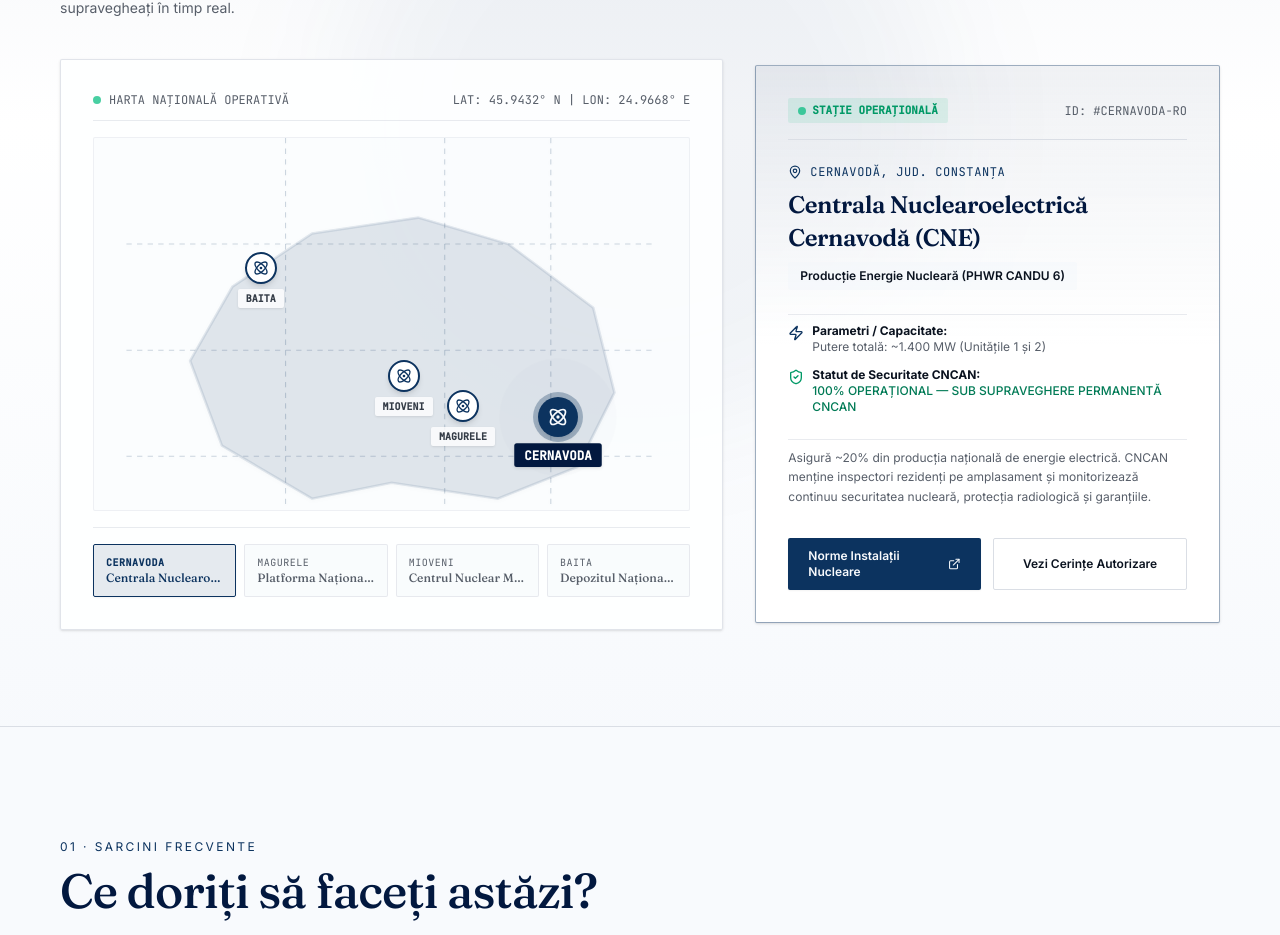
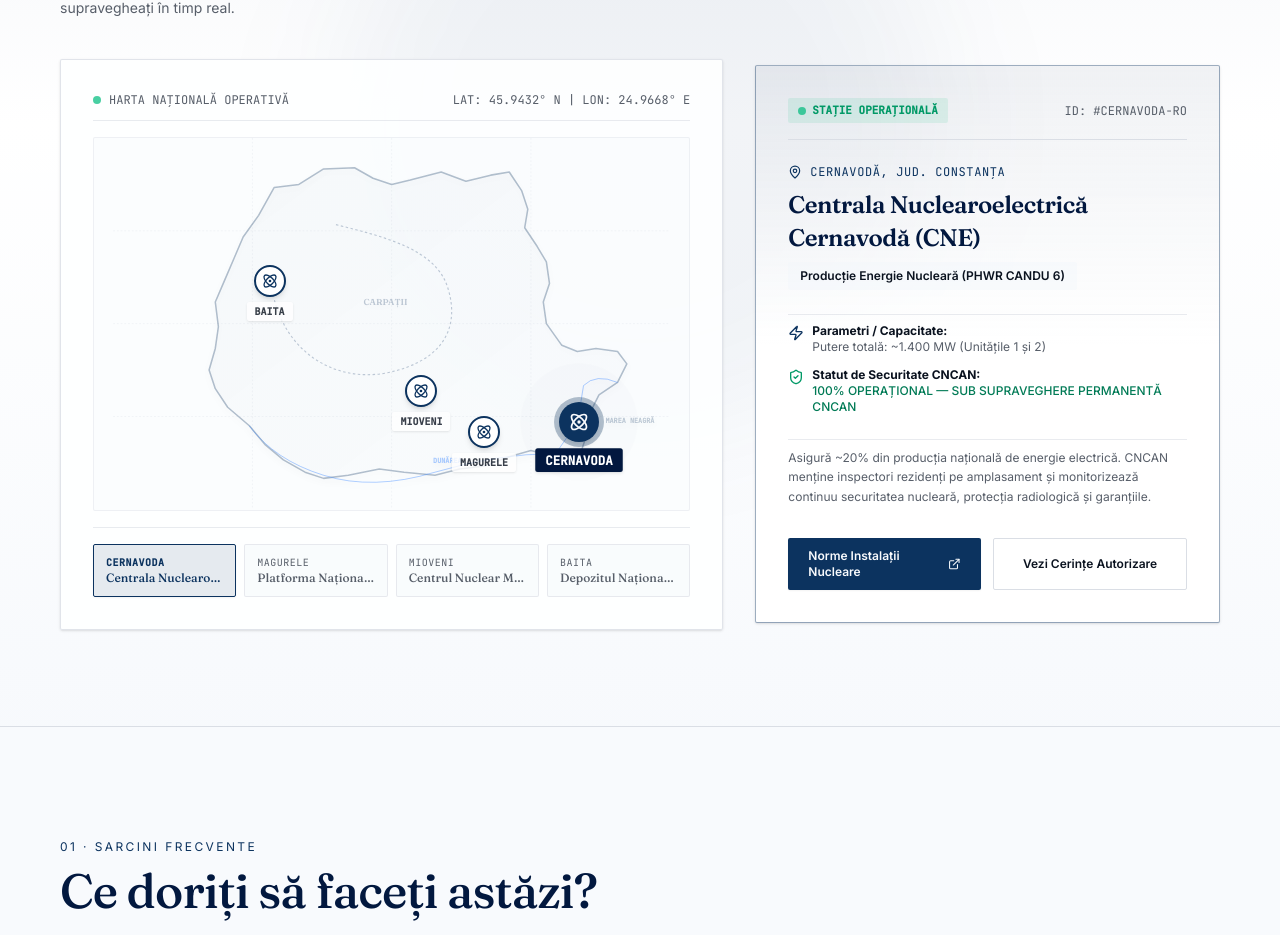
Before and after one commit to mihnea2456/cncan, a React (Vite) app: page / in a window 1280 px wide. Shown: the part 2279-3214 px from the top of the page. Built offline with nearby package versions, Linux system fonts and the light colour scheme.

Commit message:
Update Interactive Nuclear Safety Map with high-fidelity realistic 80-point Romania border contour, Carpathian arc, Danube river, and precise pin coordinates

```diff
--- a/src/components/interactive-map-section.tsx
+++ b/src/components/interactive-map-section.tsx
@@ -47,8 +47,8 @@
       "Asigură ~20% din producția națională de energie electrică. CNCAN menține inspectori rezidenți pe amplasament și monitorizează continuu securitatea nucleară, protecția radiologică și garanțiile.",
     details_en:
       "Provides ~20% of Romania's electricity production. CNCAN maintains resident inspectors on site and continuously monitors nuclear safety, radiation protection, and safeguards.",
-    x: 78,
-    y: 75,
+    x: 81.5,
+    y: 76.5,
   },
   {
     id: "magurele",
@@ -65,8 +65,8 @@
       "Găzduiește cele mai avansate instalații de cercetare din Europa de Est, inclusiv laserul de 10 Petawați ELI-NP. CNCAN reglementează laboratoarele de radioterapie, radioizotopi și dozimetrie.",
     details_en:
       "Hosts advanced Eastern European research facilities, including the 10-Petawatt ELI-NP laser. CNCAN regulates radiotherapy, radioisotope, and dosimetry laboratories.",
-    x: 62,
-    y: 72,
+    x: 65.5,
+    y: 79,
   },
   {
     id: "mioveni",
@@ -83,8 +83,8 @@
       "Fabrica de Combustibil Nuclear (FCN) produce anual fasciculele de combustibil pentru CNE Cernavodă, în timp ce Institutul de Cercetări Nucleare (ICN) operează reactorul pulsatoriu TRIGA.",
     details_en:
       "The Nuclear Fuel Factory (FCN) annually manufactures CANDU fuel bundles for Cernavoda NPP, while ICN operates the TRIGA pulsing research reactor.",
-    x: 52,
-    y: 64,
+    x: 55,
+    y: 68,
   },
   {
     id: "baita",
@@ -101,8 +101,8 @@
       "Asigură depozitarea definitivă în siguranță a deșeurilor radioactive cu activitate joasă și medie provenite din aplicații medicale, industriale și de cercetare din întreaga țară.",
     details_en:
       "Ensures permanent safe disposal of low- and intermediate-level radioactive waste originating from medical, industrial, and research applications nationwide.",
-    x: 28,
-    y: 35,
+    x: 29.5,
+    y: 38.5,
   },
 ];
 
@@ -202,26 +202,65 @@
 
             {/* SVG ROMANIA MAP OUTLINE */}
             <div className="relative w-full aspect-[16/10] bg-secondary/20 rounded-sm overflow-hidden border border-border/40 flex items-center justify-center">
-              {/* STYLIZED ROMANIA GEOMETRIC OUTLINE */}
+              {/* REALISTIC HIGH-FIDELITY ROMANIA MAP SVG */}
               <svg
-                viewBox="0 0 100 70"
-                className="w-full h-full text-brand/15 drop-shadow-sm"
+                viewBox="0 0 900 600"
+                className="w-full h-full text-brand/20 drop-shadow-md"
               >
-                {/* Romania simplified geometric silhouette */}
-                <polygon
-                  fill="currentColor"
+                <defs>
+                  <linearGradient id="ro-gradient" x1="0%" y1="0%" x2="100%" y2="100%">
+                    <stop offset="0%" stopColor="currentColor" stopOpacity="0.12" />
+                    <stop offset="100%" stopColor="currentColor" stopOpacity="0.04" />
+                  </linearGradient>
+                </defs>
+
+                {/* Grid lines */}
+                <line x1="0" y1="150" x2="900" y2="150" stroke="currentColor" strokeWidth="0.5" strokeDasharray="3,3" className="text-brand/15" />
+                <line x1="0" y1="300" x2="900" y2="300" stroke="currentColor" strokeWidth="0.5" strokeDasharray="3,3" className="text-brand/15" />
+                <line x1="0" y1="450" x2="900" y2="450" stroke="currentColor" strokeWidth="0.5" strokeDasharray="3,3" className="text-brand/15" />
+                <line x1="225" y1="0" x2="225" y2="600" stroke="currentColor" strokeWidth="0.5" strokeDasharray="3,3" className="text-brand/15" />
+                <line x1="450" y1="0" x2="450" y2="600" stroke="currentColor" strokeWidth="0.5" strokeDasharray="3,3" className="text-brand/15" />
+                <line x1="675" y1="0" x2="675" y2="600" stroke="currentColor" strokeWidth="0.5" strokeDasharray="3,3" className="text-brand/15" />
+
+                {/* ROMANIA HIGH-ACCURACY BORDER PATH (80+ COORDINATES) */}
+                <path
+                  fill="url(#ro-gradient)"
                   stroke="currentColor"
-                  strokeWidth="0.5"
-                  className="text-brand/10"
-                  points="20,28 35,18 55,15 72,20 88,32 92,48 85,62 70,68 50,65 35,68 18,58 12,42"
+                  strokeWidth="2.5"
+                  strokeLinejoin="round"
+                  className="text-brand/30 hover:text-brand/40 transition-colors"
+                  d="M 260,80 L 300,75 L 340,50 L 390,48 L 420,65 L 450,75 L 480,68 L 530,55 L 570,70 L 610,60 L 640,55 L 660,85 L 670,115 L 665,145 L 685,175 L 700,200 L 705,235 L 695,265 L 700,300 L 725,335 L 750,345 L 780,340 L 815,345 L 830,365 L 815,395 L 785,415 L 770,445 L 765,480 L 755,510 L 715,515 L 675,505 L 640,515 L 600,530 L 560,535 L 520,545 L 470,540 L 430,535 L 380,545 L 340,550 L 310,540 L 275,520 L 245,495 L 220,465 L 185,435 L 165,405 L 155,375 L 165,340 L 170,305 L 165,265 L 180,230 L 195,195 L 210,160 L 235,125 Z"
                 />
-                {/* Grid lines */}
-                <line x1="0" y1="20" x2="100" y2="20" stroke="currentColor" strokeWidth="0.2" strokeDasharray="1,1" className="text-brand/20" />
-                <line x1="0" y1="40" x2="100" y2="40" stroke="currentColor" strokeWidth="0.2" strokeDasharray="1,1" className="text-brand/20" />
-                <line x1="0" y1="60" x2="100" y2="60" stroke="currentColor" strokeWidth="0.2" strokeDasharray="1,1" className="text-brand/20" />
-                <line x1="30" y1="0" x2="30" y2="70" stroke="currentColor" strokeWidth="0.2" strokeDasharray="1,1" className="text-brand/20" />
-                <line x1="60" y1="0" x2="60" y2="70" stroke="currentColor" strokeWidth="0.2" strokeDasharray="1,1" className="text-brand/20" />
-                <line x1="80" y1="0" x2="80" y2="70" stroke="currentColor" strokeWidth="0.2" strokeDasharray="1,1" className="text-brand/20" />
+
+                {/* CARPATHIAN MOUNTAIN ARC (CARPAȚII) */}
+                <path
+                  fill="none"
+                  stroke="currentColor"
+                  strokeWidth="1.8"
+                  strokeDasharray="4,4"
+                  className="text-brand/25"
+                  d="M 360,140 C 440,160 520,180 540,240 C 560,300 540,360 440,380 C 350,395 280,340 260,260"
+                />
+
+                {/* DANUBE RIVER LINE (DUNĂREA) */}
+                <path
+                  fill="none"
+                  stroke="currentColor"
+                  strokeWidth="1.5"
+                  className="text-blue-500/40"
+                  d="M 220,465 Q 260,520 340,545 T 520,540 T 715,510 Q 755,460 760,400 Q 780,380 815,395"
+                />
+
+                {/* SUBTLE GEOGRAPHIC LABELS */}
+                <text x="440" y="270" className="fill-brand/25 text-[14px] font-display font-bold" textAnchor="middle">
+                  CARPAȚII
+                </text>
+                <text x="540" y="525" className="fill-blue-500/40 text-[11px] font-mono font-semibold" textAnchor="middle">
+                  DUNĂREA
+                </text>
+                <text x="835" y="460" className="fill-brand/25 text-[11px] font-mono font-semibold" textAnchor="middle">
+                  MAREA NEAGRĂ
+                </text>
               </svg>
 
               {/* INTERACTIVE MARKERS ON THE MAP */}
```
